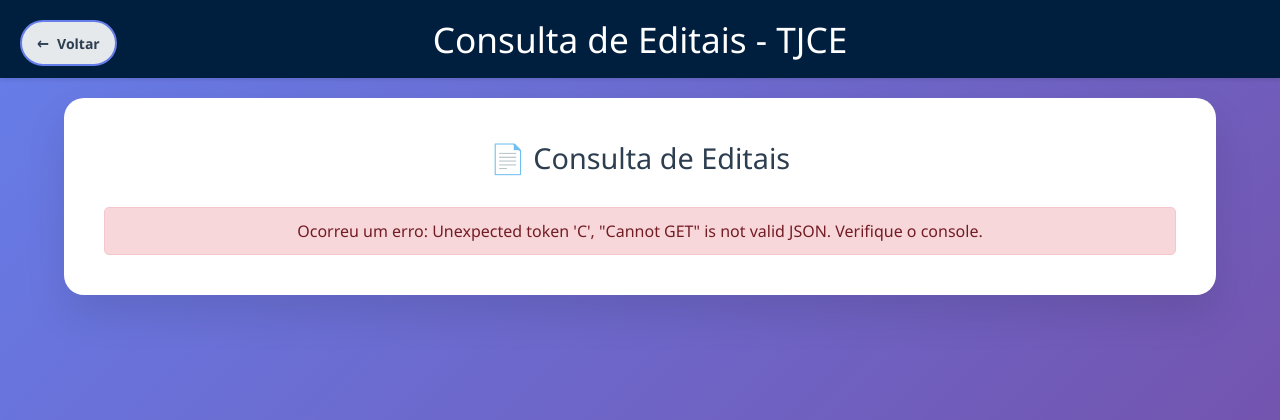
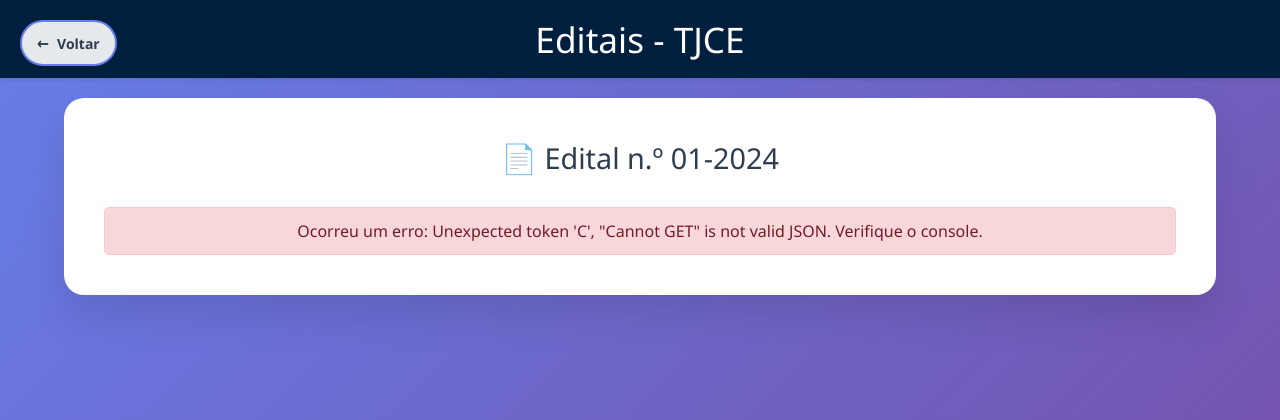
Before and after one commit to fernandozoomp/crawler-tjce, a Flask app: page /edital in a window 1280 px wide. Shown: the top 420 px of the page. Run offline with Flask 2, Linux system fonts and the light colour scheme.

Commit message:
Update edital.html to improve header and title clarity, refine input placeholder text, and adjust results title for better user understanding.

```diff
--- a/templates/edital.html
+++ b/templates/edital.html
@@ -285,11 +285,11 @@
     <a href="/" class="back-button">Voltar</a>
 
     <header class="header">
-        <h1>Consulta de Editais - TJCE</h1>
+        <h1>Editais - TJCE</h1>
     </header>
 
     <div class="container">
-        <h2>📄 Consulta de Editais</h2>
+        <h2>📄 Edital n.º 01-2024</h2>
 
         <!-- Loading indicator -->
         <div id="loading-container" class="loading-container">
@@ -308,7 +308,7 @@
 
             <div class="filter-container">
                 <label for="filter-precatorio-input">Filtrar por Precatório:</label>
-                <input type="text" id="filter-precatorio-input" placeholder="Digite para filtrar...">
+                <input type="text" id="filter-precatorio-input" placeholder="Digite">
             </div>
 
             <div class="results-actions">
@@ -432,7 +432,7 @@
             }
 
             currentTableData = data;
-            resultsTitle.textContent = `Editais: ${entityName} (${data.length})`;
+            resultsTitle.textContent = `Quantidade: ${entityName} (${data.length})`;
 
             // Cabeçalhos da tabela
             const headers = ['ORDEM', 'ANO ORÇAMENTO', 'NATUREZA', 'DATA CADASTRO', 'PRECATÓRIO', 'STATUS', 'VALOR'];
@@ -443,6 +443,7 @@
                 headerRow.appendChild(th);
             });
             tableHead.appendChild(headerRow);
+
 
             // Mapeamento dos nomes de campo
             const fieldMapping = {
```
